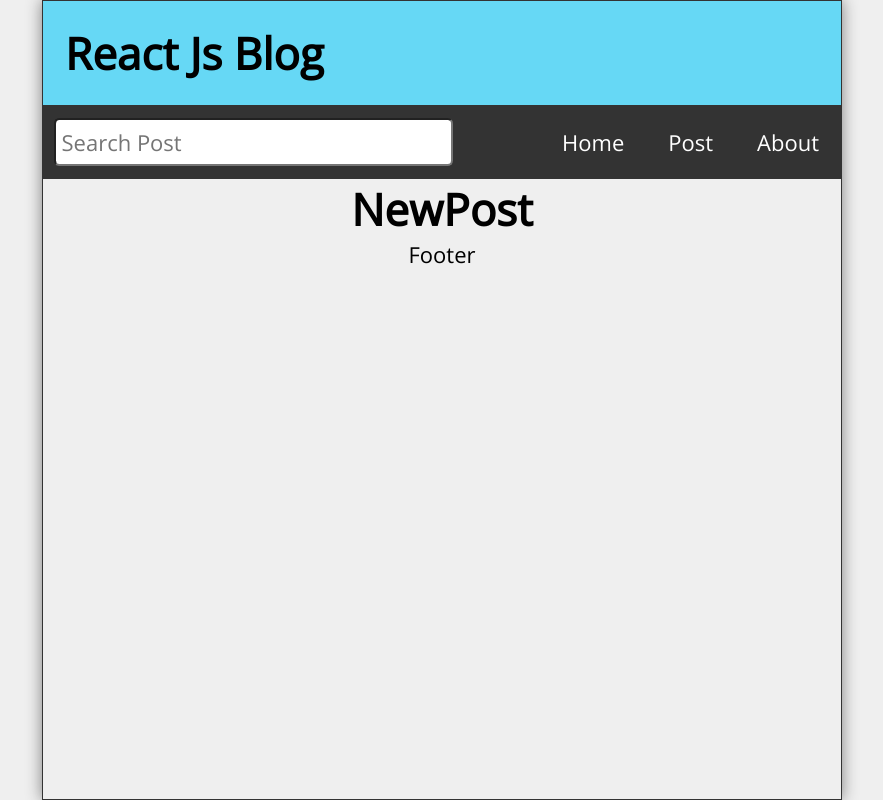
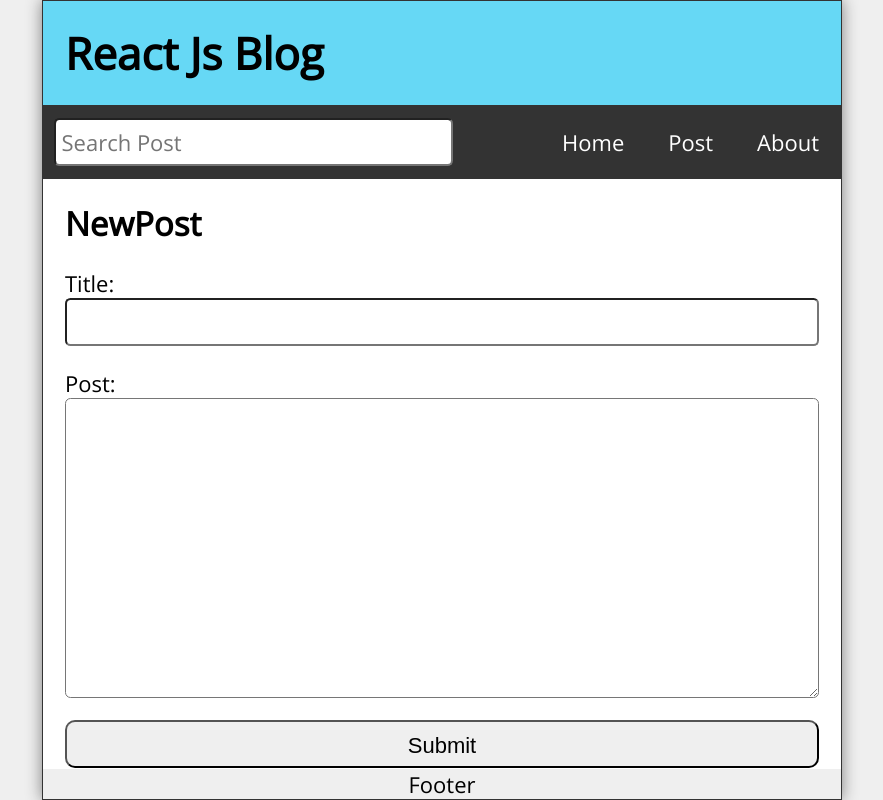
Before and after one commit to yoshuah809/16tut-React-Router, a React (Create React App) app: page /post in a window 1280 px wide. Shown: the whole page, without its empty margins (198-1081 px from the left). Built offline with nearby package versions, Linux system fonts and the light colour scheme.

Commit message:
Added the newform Functionality

```diff
--- a/src/components/NewPost.js
+++ b/src/components/NewPost.js
@@ -1,9 +1,33 @@
 import React from "react";
 
-export const NewPost = () => {
+export const NewPost = ({
+  handleSubmit,
+  postTitle,
+  setPostTitle,
+  postBody,
+  setPostBody,
+}) => {
   return (
-    <main>
-      <h1>NewPost</h1>
+    <main className="NewPost">
+      <h2>NewPost</h2>
+      <form className="newPostForm" onSubmit={handleSubmit}>
+        <label htmlFor="postTitle">Title:</label>
+        <input
+          type="text"
+          required
+          value={postTitle}
+          onChange={e => setPostTitle(e.target.value)}
+          id="postTitle"
+        />
+        <label htmlFor="postBody">Post:</label>
+        <textarea
+          id="postBody"
+          required
+          value={postBody}
+          onChange={e => setPostBody(e.target.value)}
+        />
+        <button type="submit">Submit</button>
+      </form>
     </main>
   );
 };
```
